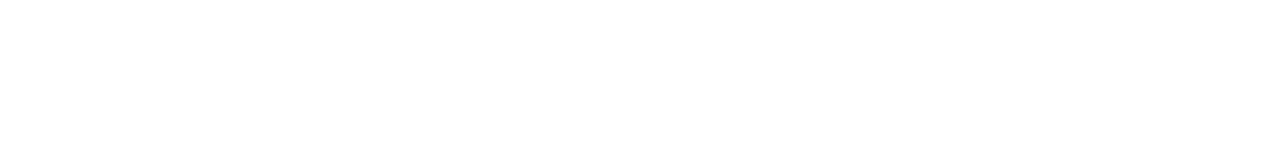
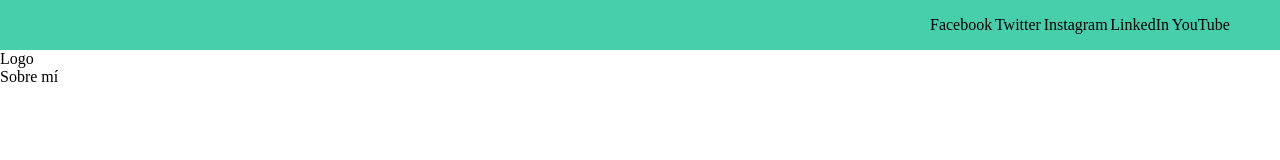
Before and after one commit to ivan2600/maquetacion-css, a plain HTML site: page index.html in a window 1280 px wide. Drawn offline with Linux system fonts and the light colour scheme.

Commit message:
initial files

```diff
--- a/css/main.css
+++ b/css/main.css
@@ -0,0 +1,39 @@
+body {
+  margin: 0;
+  padding: 0;
+  position: fixed;
+  top: 0;
+  bottom: 0;
+  left: 0;
+  right: 0;
+}
+a {
+  text-decoration: none;
+  display: inline;
+  color: black;
+}
+
+header {
+  width: 100%;
+  height: 140px;
+  display: grid;
+  grid-template-rows: 1fr 2fr;
+}
+
+header .header-icons-container {
+  width: 100%;
+  height: 50px;
+  display: grid;
+  background-color: #47cfac;
+}
+
+header .header-icons-container .icons {
+  width: 300px;
+  height: auto;
+  display: flex;
+  justify-items: flex-end;
+  align-items: center;
+  justify-content: space-between;
+  justify-self: end;
+  margin-right: 50px;
+}
--- a/index.html
+++ b/index.html
@@ -3,9 +3,28 @@
 <head>
   <meta charset="UTF-8">
   <meta name="viewport" content="width=device-width, initial-scale=1.0">
-  <title>Document</title>
+  <title>Mi Blog</title>
+  <link rel="stylesheet" href="./css/main.css">
 </head>
 <body>
-
+  <header>
+    <section class="header-icons-container">
+      <div class="icons">
+        <a href="/">Facebook</a>
+        <a href="/">Twitter</a>
+        <a href="/">Instagram</a>
+        <a href="/">LinkedIn</a>
+        <a href="/">YouTube</a>
+      </div>
+    </section>
+    <nav>
+      <section class="nav-logo-container">
+        <a href="/">Logo</a>
+      </section>
+      <section class="profile-link">
+        <a href="./perfil.html">Sobre mí</a>
+      </section>
+    </nav>
+  </header>
 </body>
 </html>
```
